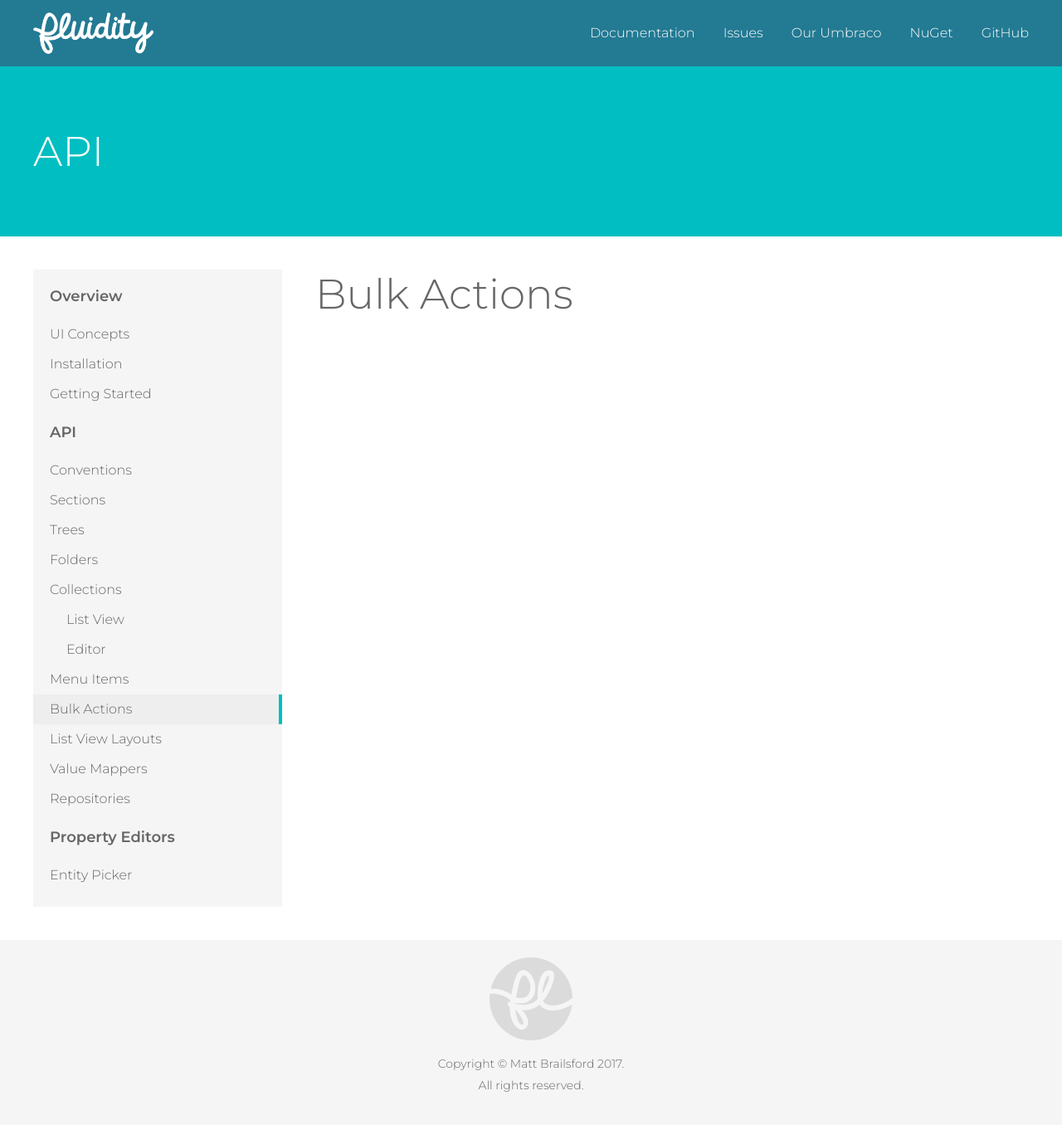
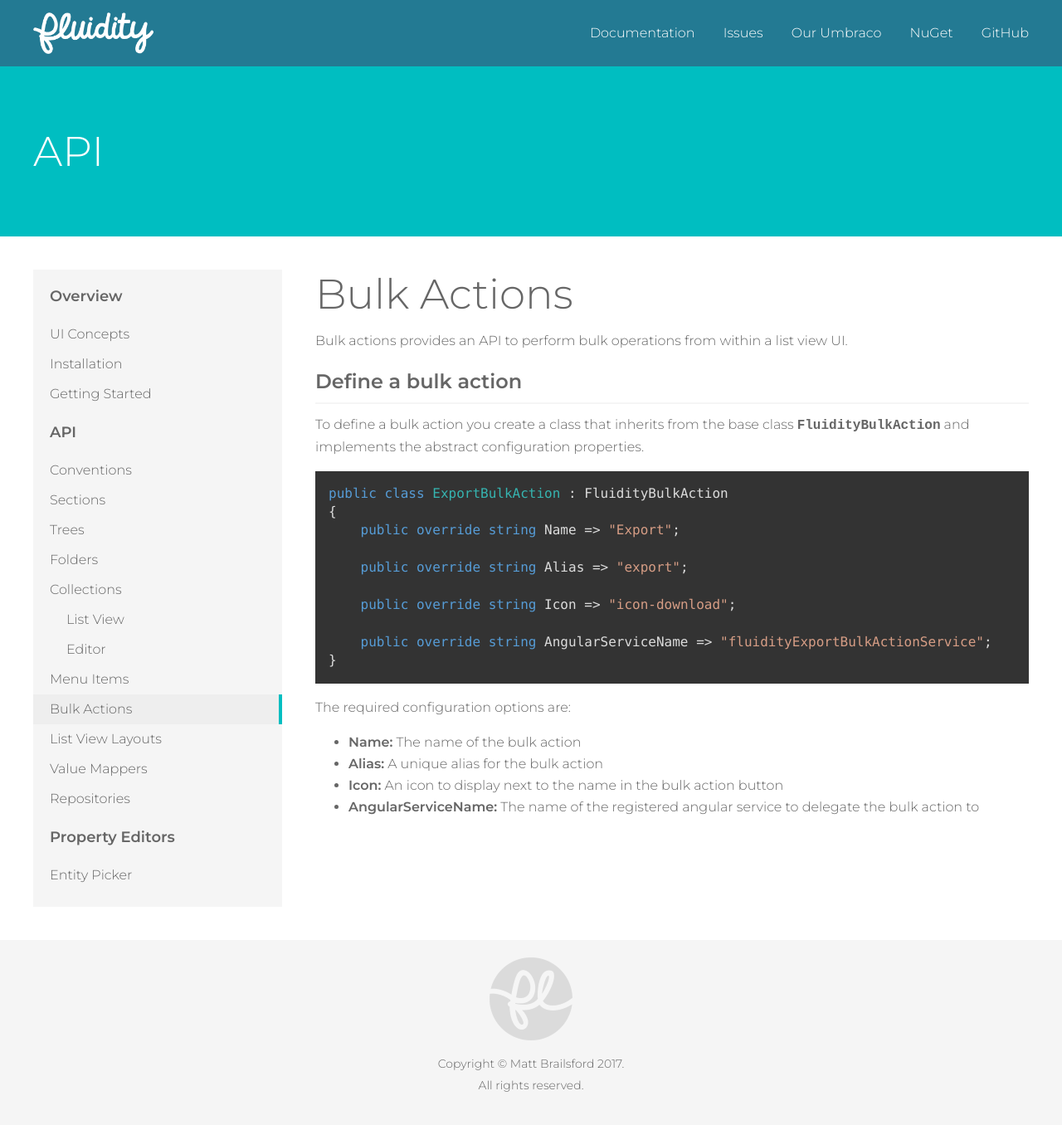
Before and after one commit to mattbrailsford/umbraco-fluidity, a Jekyll site: the page built from docs/_pages/02-api-06-bulk-actions.md, in a window 1280 px wide. Shown: the whole page at 83% size. Built offline with Jekyll 4.4.1, drawn with Linux system fonts in a browser that asks for light colours.

Commit message:
Initial bulk actions docs

`````diff
--- a/docs/_pages/02-api-06-bulk-actions.md
+++ b/docs/_pages/02-api-06-bulk-actions.md
@@ -4,3 +4,29 @@ section: API
 title: Bulk Actions
 permalink: /api/bulk-actions/index.html
 ---
+
+Bulk actions provides an API to perform bulk operations from within a list view UI.
+
+### Define a bulk action
+
+To define a bulk action you create a class that inherits from the base class `FluidityBulkAction` and implements the abstract configuration properties.
+
+````csharp
+public class ExportBulkAction : FluidityBulkAction
+{
+    public override string Name => "Export";
+
+    public override string Alias => "export";
+
+    public override string Icon => "icon-download";
+
+    public override string AngularServiceName => "fluidityExportBulkActionService";
+}
+````
+
+The required configuration options are:
+
+* **Name:** The name of the bulk action
+* **Alias:** A unique alias for the bulk action
+* **Icon:** An icon to display next to the name in the bulk action button
+* **AngularServiceName:** The name of the registered angular service to delegate the bulk action to
`````
Also changed, not shown: docs/_pages/02-api-05-menu-items.md (+1 -1 lines).
